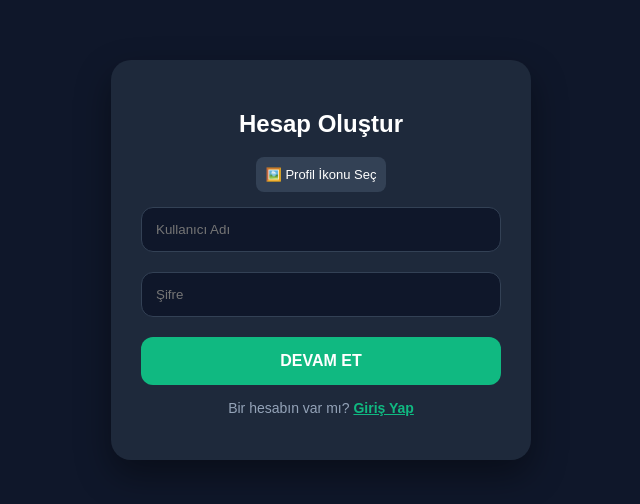
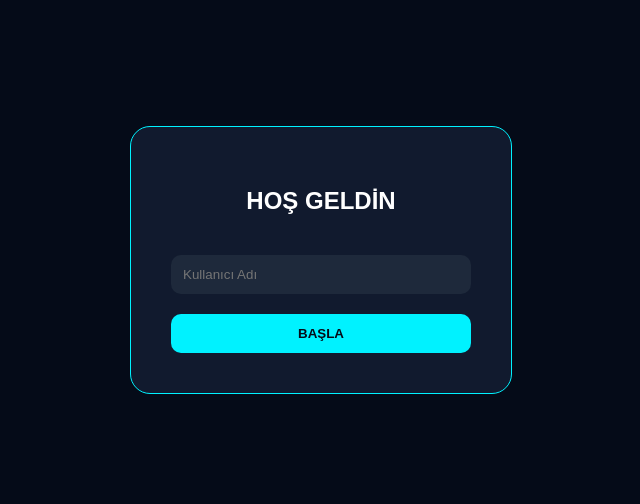
Before and after one commit to Sunay16018/gamehub, a plain HTML site: page templates/login.html in a window 1280 px wide. Shown: the part 140-644 px from the top of the page, without its empty margins (319-959 px from the left). Drawn offline with Linux system fonts and the light colour scheme.

Commit message:
Login fix ve session guncellemesi

```diff
--- a/templates/login.html
+++ b/templates/login.html
@@ -1,67 +1,23 @@
 <!DOCTYPE html>
-<html><head><meta charset="UTF-8"><meta name="viewport" content="width=device-width, initial-scale=1.0">
-<style>
-    body { background: #0f172a; color: white; font-family: sans-serif; display: flex; align-items: center; justify-content: center; height: 100vh; margin: 0; }
-    .card { background: #1e293b; padding: 30px; border-radius: 20px; width: 90%; max-width: 360px; text-align: center; box-shadow: 0 15px 35px rgba(0,0,0,0.4); }
-    input { width: 100%; padding: 14px; margin: 10px 0; border-radius: 12px; border: 1px solid #334155; background: #0f172a; color: white; box-sizing: border-box; outline: none; }
-    .btn { background: #10b981; color: white; padding: 15px; border-radius: 12px; width: 100%; border: none; font-weight: bold; cursor: pointer; font-size: 16px; margin-top: 10px; }
-    #preview { width: 80px; height: 80px; border-radius: 50%; object-fit: cover; margin: 10px auto; border: 3px solid #10b981; display: none; }
-    .file-label { background: #334155; padding: 10px; border-radius: 8px; font-size: 13px; cursor: pointer; display: inline-block; margin-bottom: 5px; }
-    .switch-link { color: #10b981; text-decoration: underline; cursor: pointer; font-weight: bold; }
-</style></head><body>
-    <div class="card">
-        <h2 id="title">Hesap Oluştur</h2>
-        <img id="preview">
-        <div id="reg-fields">
-            <label class="file-label">
-                🖼️ Profil İkonu Seç
-                <input type="file" id="pic-input" accept="image/*" style="display:none;" onchange="previewFile()">
-            </label>
-        </div>
-        <input type="text" id="name-input" placeholder="Kullanıcı Adı">
-        <input type="password" id="pass-input" placeholder="Şifre">
-        <button class="btn" onclick="process()">DEVAM ET</button>
-        <p style="margin-top:15px; font-size:14px; color:#94a3b8;">
-            <span id="switch-text">Bir hesabın var mı?</span>
-            <span class="switch-link" onclick="toggleMode()" id="switch-btn">Giriş Yap</span>
-        </p>
+<html lang="tr">
+<head>
+    <meta charset="UTF-8">
+    <meta name="viewport" content="width=device-width, initial-scale=1.0">
+    <title>Giriş Yap</title>
+    <style>
+        body { background: #050b18; color: white; font-family: sans-serif; display: flex; align-items: center; justify-content: center; height: 100vh; margin: 0; }
+        .login-card { background: #111a2e; padding: 40px; border-radius: 20px; border: 1px solid #00f2ff; text-align: center; width: 80%; max-width: 300px; }
+        input { width: 100%; padding: 12px; margin: 20px 0; border-radius: 10px; border: none; background: #1e293b; color: white; box-sizing: border-box; }
+        button { width: 100%; padding: 12px; border-radius: 10px; border: none; background: #00f2ff; color: #050b18; font-weight: bold; cursor: pointer; }
+    </style>
+</head>
+<body>
+    <div class="login-card">
+        <h2>HOŞ GELDİN</h2>
+        <form action="/login" method="POST">
+            <input type="text" name="username" placeholder="Kullanıcı Adı" required>
+            <button type="submit">BAŞLA</button>
+        </form>
     </div>
-    <script>
-        let isLoginMode = false; let base64Pic = "";
-        window.onload = () => {
-            const saved = localStorage.getItem('gamehub_login');
-            if(saved) {
-                const user = JSON.parse(saved);
-                fetch('/login_api', { method: 'POST', headers: {'Content-Type': 'application/json'}, body: JSON.stringify(user) })
-                .then(res => { if(res.ok) window.location.href="/"; });
-            }
-        };
-        function toggleMode() {
-            isLoginMode = !isLoginMode;
-            document.getElementById('title').innerText = isLoginMode ? "Giriş Yap" : "Hesap Oluştur";
-            document.getElementById('reg-fields').style.display = isLoginMode ? "none" : "block";
-            document.getElementById('switch-text').innerText = isLoginMode ? "Hesabın yok mu?" : "Bir hesabın var mı?";
-            document.getElementById('switch-btn').innerText = isLoginMode ? "Kayıt Ol" : "Giriş Yap";
-        }
-        function previewFile() {
-            const file = document.getElementById('pic-input').files[0];
-            const reader = new FileReader();
-            reader.onloadend = () => { base64Pic = reader.result; document.getElementById('preview').src = base64Pic; document.getElementById('preview').style.display = 'block'; }
-            if (file) reader.readAsDataURL(file);
-        }
-        function process() {
-            const name = document.getElementById('name-input').value;
-            const pass = document.getElementById('pass-input').value;
-            if(!name || !pass) return alert("Boş bırakma knk!");
-            fetch(isLoginMode ? '/login_api' : '/register', {
-                method: 'POST', headers: {'Content-Type': 'application/json'},
-                body: JSON.stringify({ name: name, password: pass, picture: base64Pic })
-            }).then(res => res.json()).then(data => {
-                if(data.status === 'ok') {
-                    localStorage.setItem('gamehub_login', JSON.stringify({name, password: pass}));
-                    window.location.href = "/";
-                } else alert(data.msg);
-            });
-        }
-    </script>
-</body></html>
+</body>
+</html>
```
Also changed, not shown: 1 other file.
